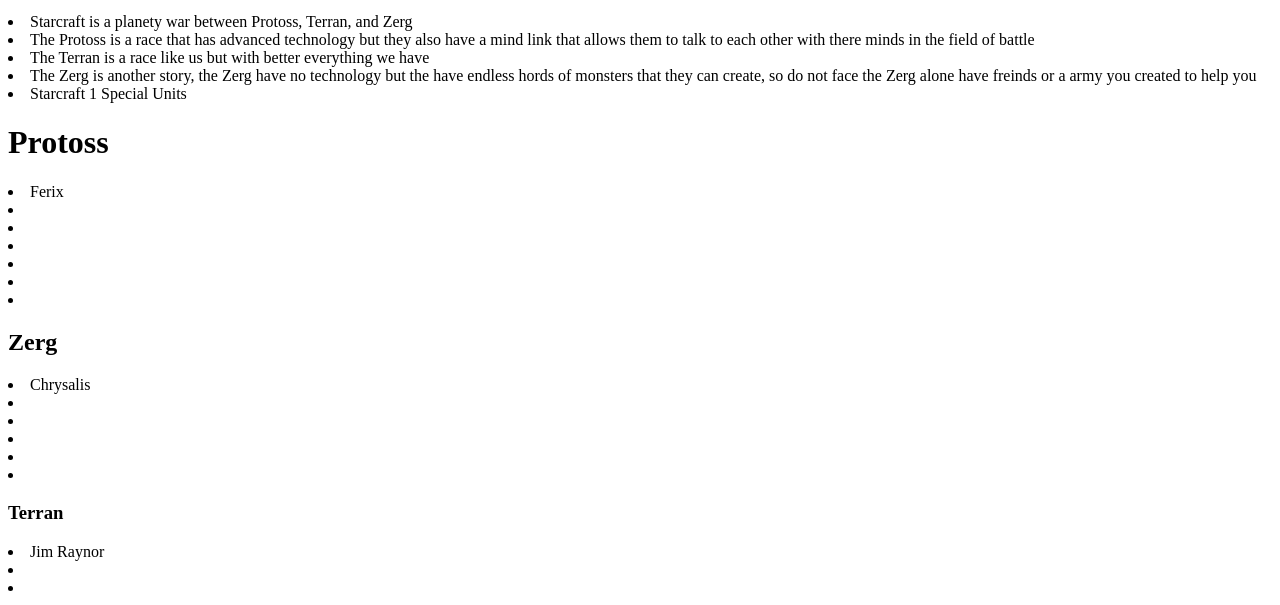
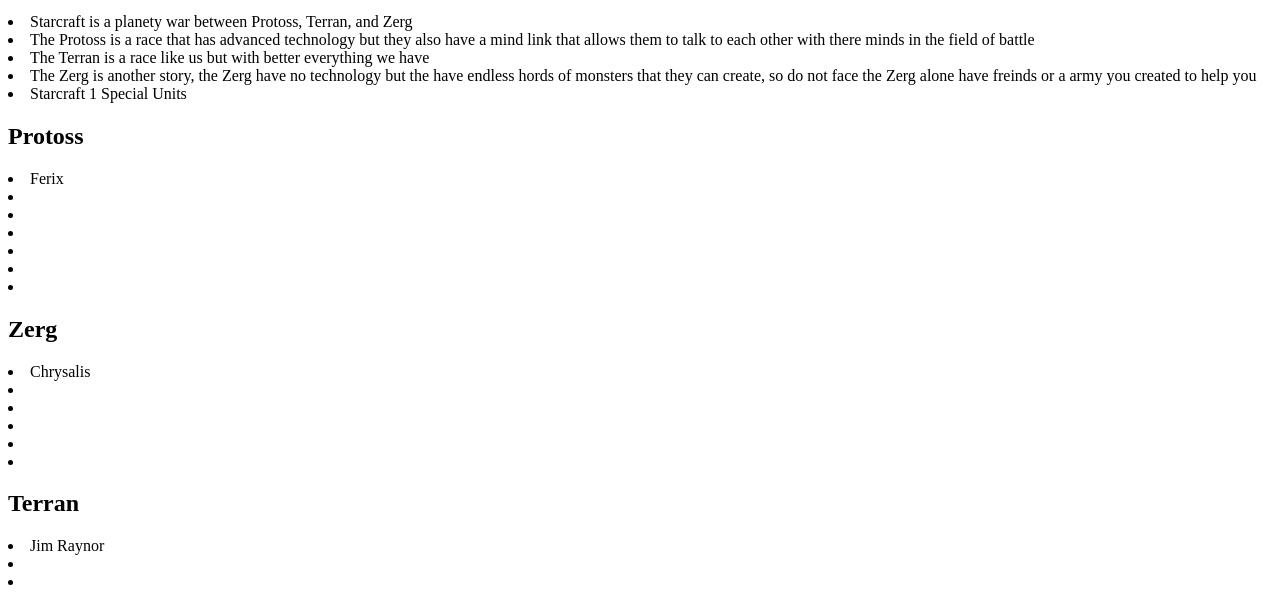
Before and after one commit to Darkzilla477/Game-Review-, a plain HTML site: page Strategy.html in a window 1280 px wide. Shown: the part 551-1156 px from the top of the page. Drawn offline with Linux system fonts and the light colour scheme.

Commit message:
Update Strategy.html

```diff
--- a/Strategy.html
+++ b/Strategy.html
@@ -20,7 +20,7 @@
 <li>The Terran is a race like us but with better everything we have</li>
 <li>The Zerg is another story, the Zerg have no technology but the have endless hords of monsters that they can create, so do not face the Zerg alone have freinds or a army you created to help you</li>
 	<li>Starcraft 1 Special Units</li>
-	<h1>Protoss</h1>
+	<h2>Protoss</h2>
 	<li>Ferix</li>
 	<li>
 	<li>
@@ -35,7 +35,7 @@
 	<li>
 	<li>
 	<li>
-	<h3>Terran</h3>
+	<h2>Terran</h2>
 	<li>Jim Raynor</li>
 	<li>
 	<li>
```
